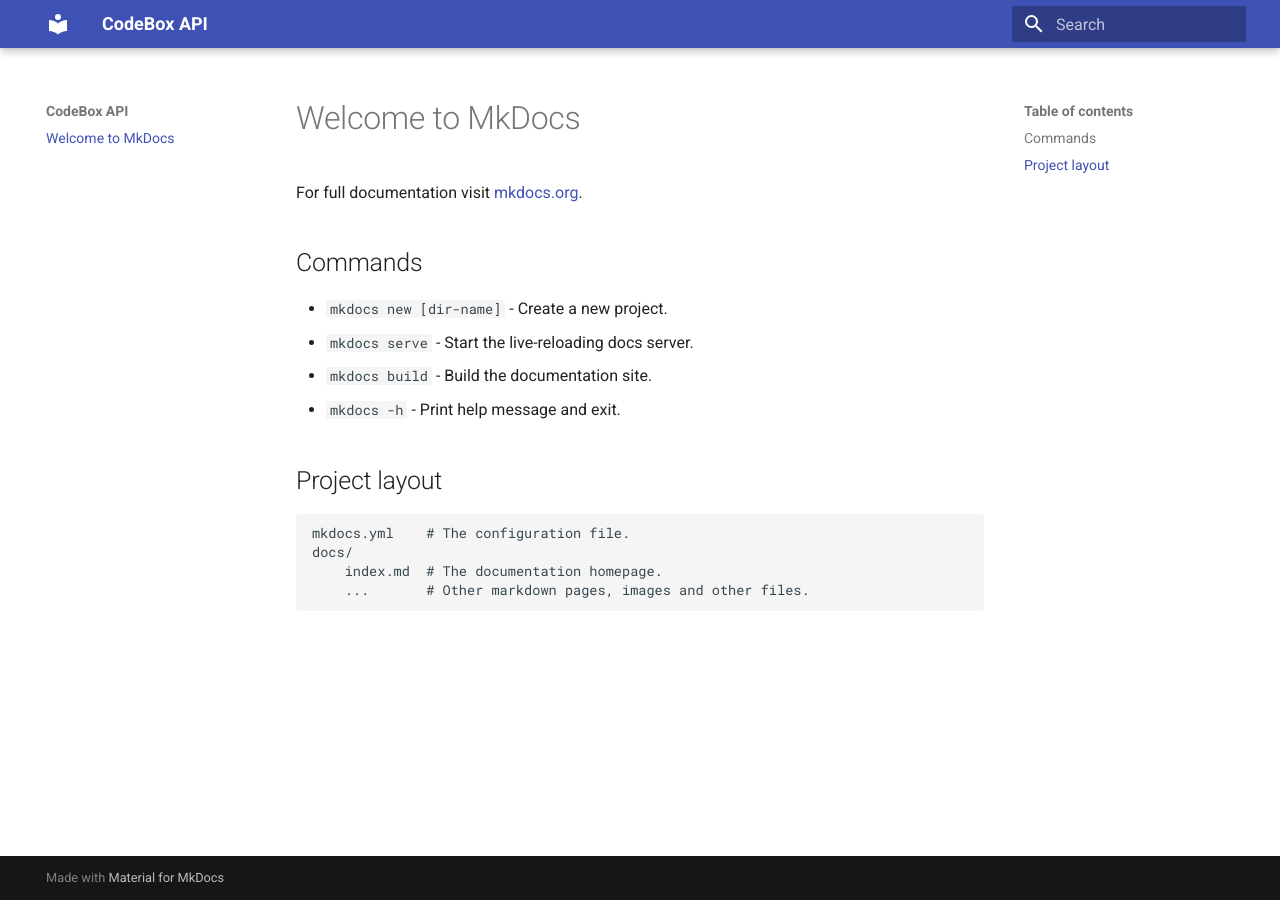
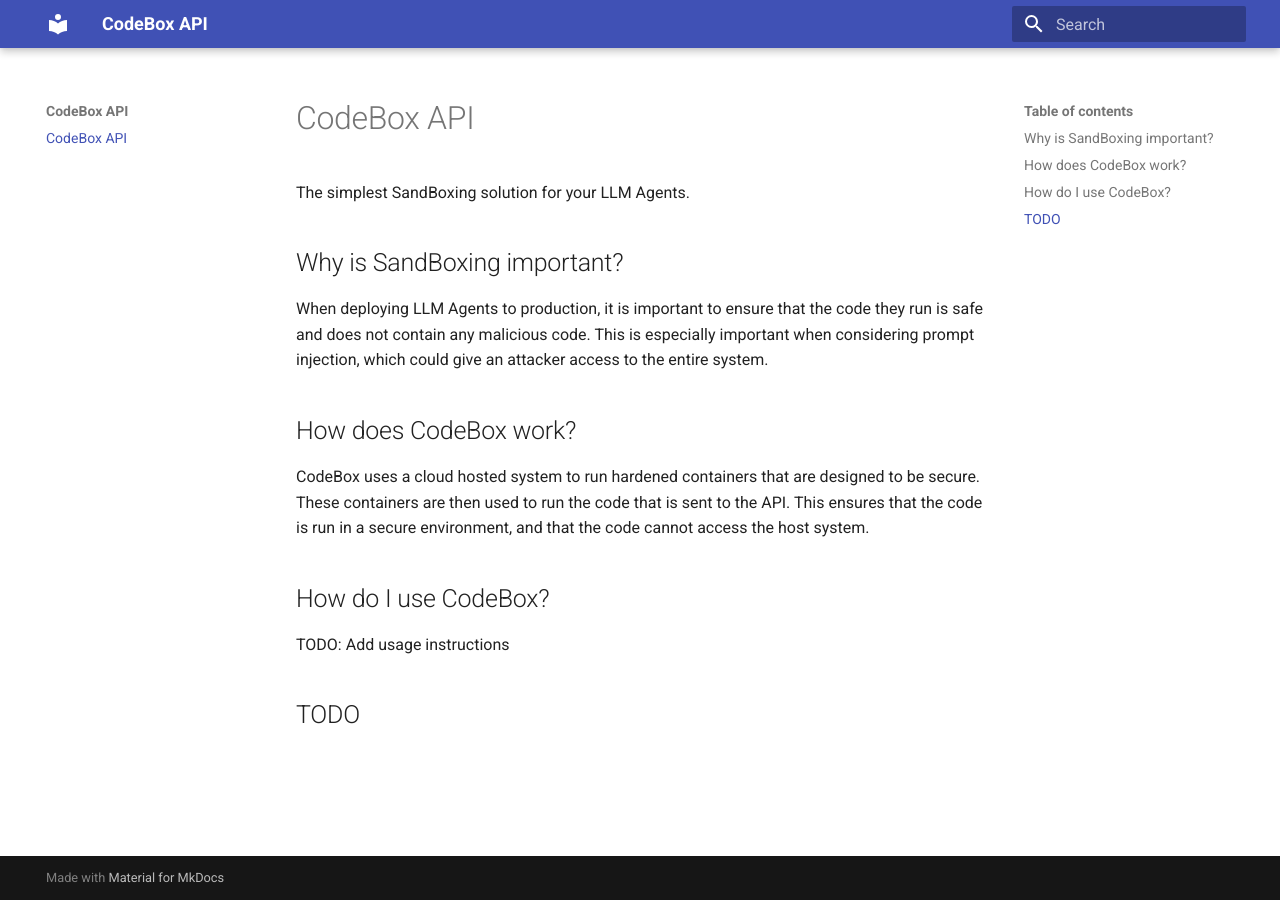
Before and after one commit to shroominic/codebox-api, an MkDocs documentation site: the page built from docs/index.md, in a window 1280 px wide. Built offline with MkDocs 1.6.1 and Material for MkDocs 9.7.7, drawn with Linux system fonts in a browser that asks for light colours.

Commit message:
slowly update docs

```diff
--- a/docs/index.md
+++ b/docs/index.md
@@ -1,17 +1,24 @@
-# Welcome to MkDocs
+# CodeBox API
 
-For full documentation visit [mkdocs.org](https://www.mkdocs.org).
+The simplest SandBoxing solution for your LLM Agents.
 
-## Commands
+## Why is SandBoxing important?
 
-* `mkdocs new [dir-name]` - Create a new project.
-* `mkdocs serve` - Start the live-reloading docs server.
-* `mkdocs build` - Build the documentation site.
-* `mkdocs -h` - Print help message and exit.
+When deploying LLM Agents to production, it is important to ensure
+that the code they run is safe and does not contain any malicious code.
+This is especially important when considering prompt injection, which
+could give an attacker access to the entire system.
 
-## Project layout
+## How does CodeBox work?
 
-    mkdocs.yml    # The configuration file.
-    docs/
-        index.md  # The documentation homepage.
-        ...       # Other markdown pages, images and other files.
+CodeBox uses a cloud hosted system to run hardened containers
+that are designed to be secure. These containers are then used to
+run the code that is sent to the API. This ensures that the code
+is run in a secure environment, and that the code cannot access
+the host system.
+
+## How do I use CodeBox?
+
+TODO: Add usage instructions
+
+## TODO
```
